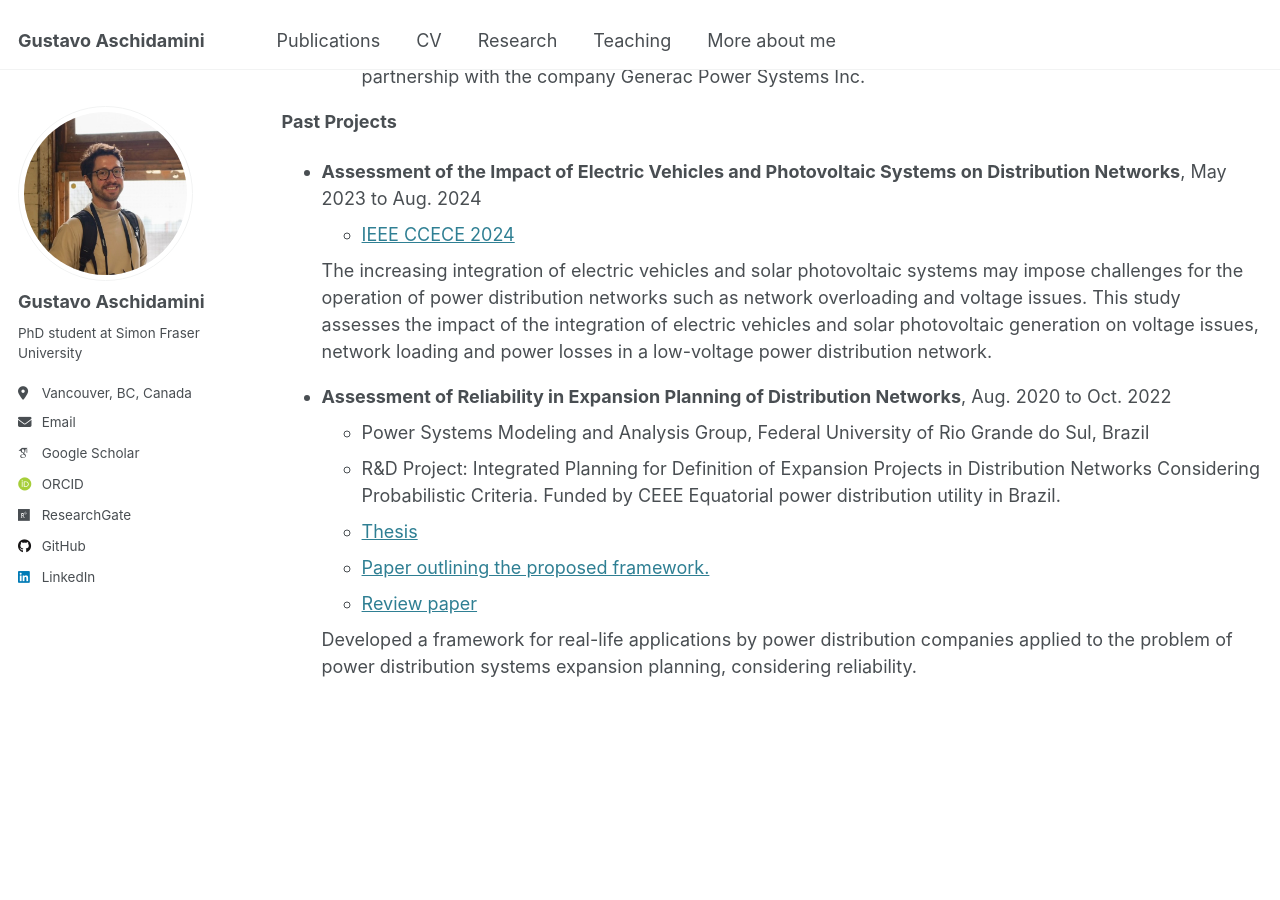
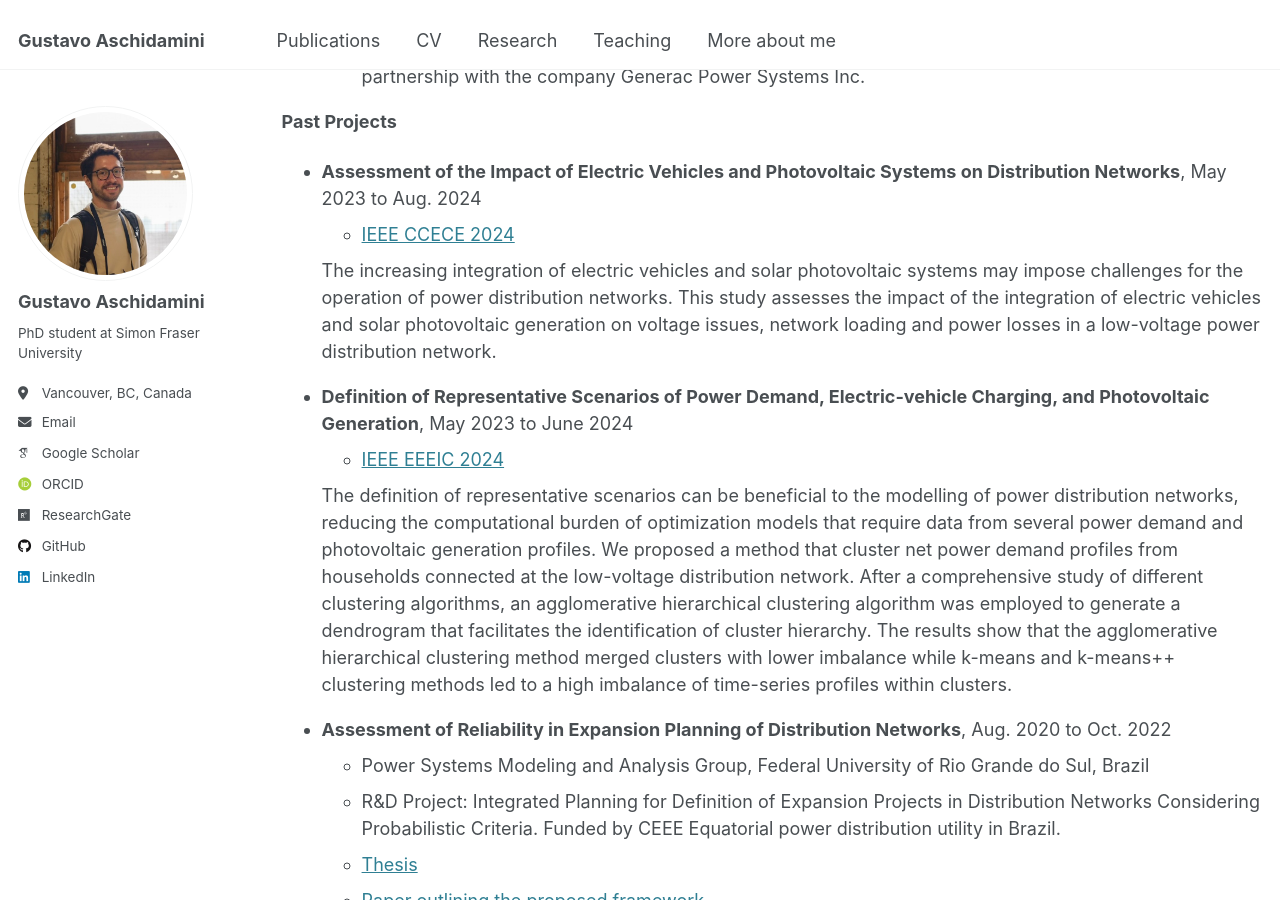
Before and after one commit to gaschidamini/gaschidamini.github.io, a Jekyll site: the page built from _pages/research.html, in a window 1280 px wide and 900 px high, scrolled down 239 px. Built offline with Jekyll 4.4.1, drawn with Linux system fonts in a browser that asks for light colours; some web fonts are replaced.

Commit message:
Update research.html

```diff
--- a/_pages/research.html
+++ b/_pages/research.html
@@ -22,7 +22,15 @@ author_profile: true
   <ul>
      <li><a href="https://ieeexplore.ieee.org/document/10667099">IEEE CCECE 2024</a></li>
   </ul>
-    The increasing integration of electric vehicles and solar photovoltaic systems may impose challenges for the operation of power distribution networks such as network overloading and voltage issues. This study assesses the impact of the integration of electric vehicles and solar photovoltaic generation on voltage issues, network loading and power losses in a low-voltage power distribution network.
+    The increasing integration of electric vehicles and solar photovoltaic systems may impose challenges for the operation of power distribution networks. This study assesses the impact of the integration of electric vehicles and solar photovoltaic generation on voltage issues, network loading and power losses in a low-voltage power distribution network.
+</ul>
+
+<ul>
+  <li><strong>Definition of Representative Scenarios of Power Demand, Electric-vehicle Charging, and Photovoltaic Generation</strong>, May 2023 to June 2024</li>
+  <ul>
+     <li><a href="https://ieeexplore.ieee.org/document/10751067">IEEE EEEIC 2024</a></li>
+  </ul>
+    The definition of representative scenarios can be beneficial to the modelling of power distribution networks, reducing the computational burden of optimization models that require data from several power demand and photovoltaic generation profiles. We proposed a method that cluster net power demand profiles from households connected at the low-voltage distribution network. After a comprehensive study of different clustering algorithms, an agglomerative hierarchical clustering algorithm was employed to generate a dendrogram that facilitates the identification of cluster hierarchy. The results show that the agglomerative hierarchical clustering method merged clusters with lower imbalance while k-means and k-means++ clustering methods led to a high imbalance of time-series profiles within clusters.
 </ul>
 
 <ul>
```
